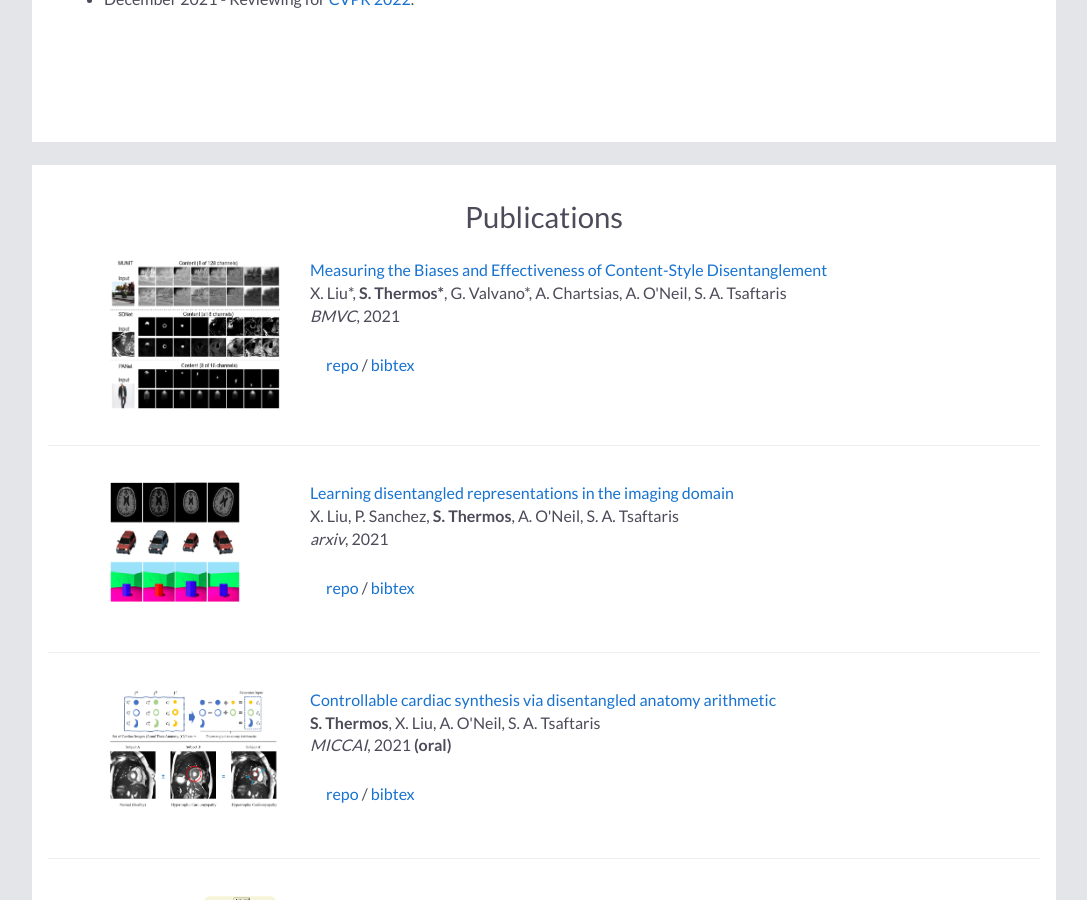
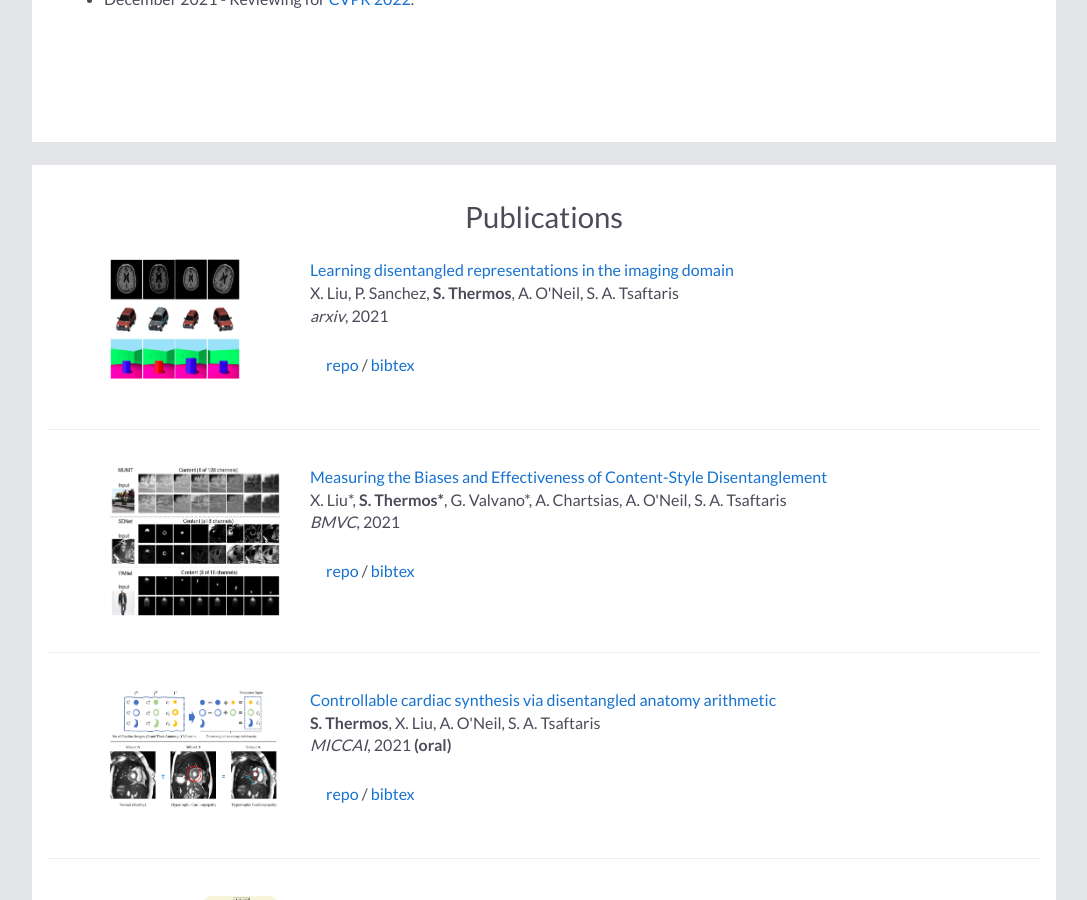
Before and after one commit to spthermo/spthermo.github.io, a Jekyll site: the page built from index.md, in a window 1280 px wide and 900 px high, scrolled down 530 px. Shown: the whole window, without its empty margins (96-1183 px from the left). Built offline with Jekyll 4.4.1, drawn with Linux system fonts in a browser that asks for light colours; nearby versions of some CDN libraries; our own code applies the rules of GitHub Pages for plain Markdown files; some of the changed lines change nothing that is shown.

Commit message:
Update default.html

```diff
--- a/_layouts/default.html
+++ b/_layouts/default.html
@@ -69,6 +69,33 @@
 
     <div class="publication">
       <table width="900" align="center" border="0" cellpadding="0">
+        <td width="25%" valign="top"><img src="assets/images/tutorial_intro.png" alt="game" width="130" height="120" style="border-style: none">
+        <td width="75%" valign="top">
+          <p><a href="https://arxiv.org/abs/2108.12043?context=cs"><heading>Learning disentangled representations in the imaging domain</heading></a><br>
+           X. Liu, P. Sanchez, <strong>S. Thermos</strong>, A. O'Neil, S. A. Tsaftaris <br>
+          <em>arxiv</em>, 2021 <br>
+
+          <div class="paper" id="liu2022tutorial">
+            <a href="https://github.com/vios-s/disentanglement_tutorial"> repo </a> /
+            <a shape="rect" href="javascript:togglebib('liu2021tutorial')" class="togglebib">bibtex</a>
+            <pre xml:space="preserve">
+@article{liu2022tutorial,
+  author       = "Xiao Liu and Pedro Sanchez and Spyridon Thermos and Alison O'Neil and Sotirios A. Tsaftaris",
+  title        = "Learning Disentangled Representations in the Imaging Domain",
+  journal      = "Medical Image Analysis",
+  volume       = "80"
+  pages        = "102516",
+  year         = "2022"}
+            </pre>
+          </div>
+        </td>
+        </td>
+      </table>
+      </div>
+      <hr>
+
+    <div class="publication">
+      <table width="900" align="center" border="0" cellpadding="0">
         <td width="25%" valign="top"><img src="assets/images/content_style_disentanglement.png" alt="game" width="170" height="150" style="border-style: none">
         <td width="75%" valign="top">
           <p><a href="https://arxiv.org/pdf/2008.12378.pdf"><heading>Measuring the Biases and Effectiveness of Content-Style Disentanglement</heading></a><br>
@@ -83,32 +110,6 @@
   author       = "Xiao Liu and Spyridon Thermos and Gabriele Valvano and Agisilaos Chartsias and Alison O'Neil and Sotirios A. Tsaftaris",
   title        = "Measuring the Biases and Effectiveness of Content-Style Disentanglement",
   booktitle    = "BMVC",
-  year         = "2021"}
-            </pre>
-          </div>
-        </td>
-        </td>
-      </table>
-      </div>
-      <hr>
-
-    <div class="publication">
-      <table width="900" align="center" border="0" cellpadding="0">
-        <td width="25%" valign="top"><img src="assets/images/tutorial_intro.png" alt="game" width="130" height="120" style="border-style: none">
-        <td width="75%" valign="top">
-          <p><a href="https://arxiv.org/abs/2108.12043?context=cs"><heading>Learning disentangled representations in the imaging domain</heading></a><br>
-           X. Liu, P. Sanchez, <strong>S. Thermos</strong>, A. O'Neil, S. A. Tsaftaris <br>
-          <em>arxiv</em>, 2021 <br>
-
-          <div class="paper" id="liu2021tutorial">
-            <a href="https://github.com/vios-s/disentanglement_tutorial"> repo </a> /
-            <a shape="rect" href="javascript:togglebib('liu2021tutorial')" class="togglebib">bibtex</a>
-            <pre xml:space="preserve">
-@article{liu2021tutorial,
-  author       = "Xiao Liu and Pedro Sanchez and Spyridon Thermos and Alison O'Neil and Sotirios A. Tsaftaris",
-  title        = "Learning Disentangled Representations in the Imaging Domain",
-  booktitle    = "arxiv",
-  pages        = "",
   year         = "2021"}
             </pre>
           </div>
```
